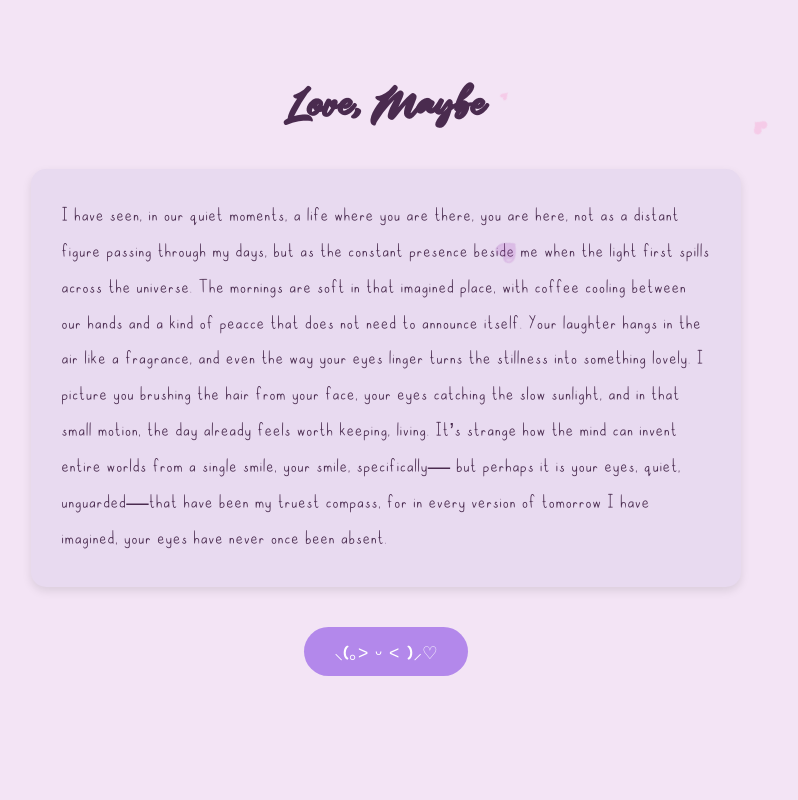
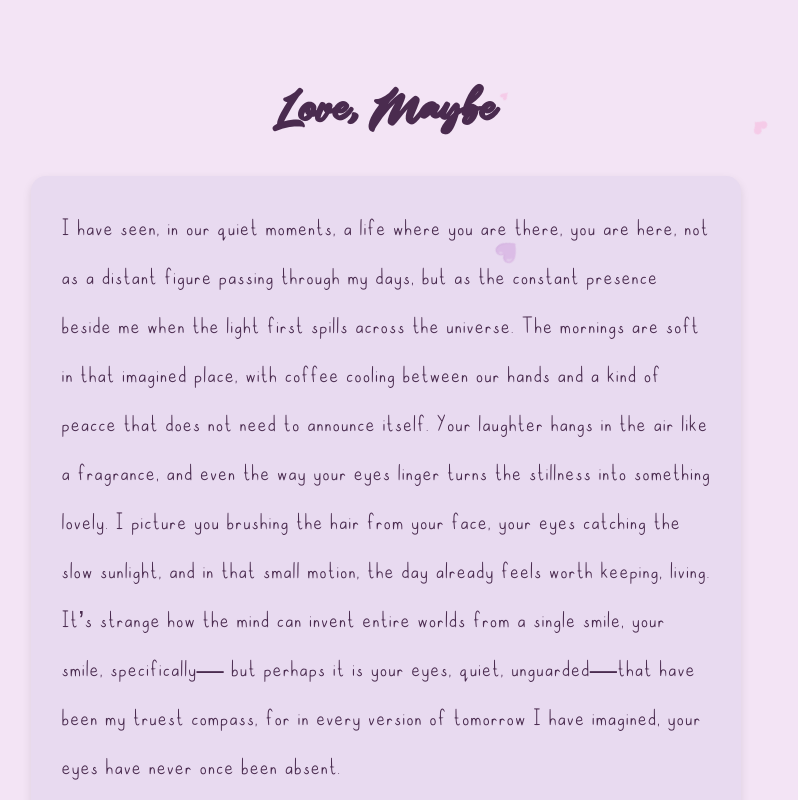
Before and after one commit to 777hori/for-my-jayden, a plain HTML site: page index.html in a window 1280 px wide. Shown: the top 800 px of the page, without its empty margins (254-1052 px from the left). Drawn offline with Linux system fonts and the light colour scheme.

Commit message:
index.html

```diff
--- a/index.html
+++ b/index.html
@@ -44,7 +44,7 @@
     /* Header */
     h1 {
       font-family: 'Shilten', sans-serif;
-      font-size: 2.8em;
+      font-size: 3.1em;
       margin-bottom: 30px;
     }
 
@@ -53,8 +53,8 @@
       font-family: 'Cutesy', sans-serif;
       max-width: 650px;
       margin: auto;
-      font-size: 1.4em;
-      line-height: 1.6em;
+      font-size: 1.7em;
+      line-height: 1.8em;
       background: #E8DAF0;
       padding: 30px;
       border-radius: 15px;
```
